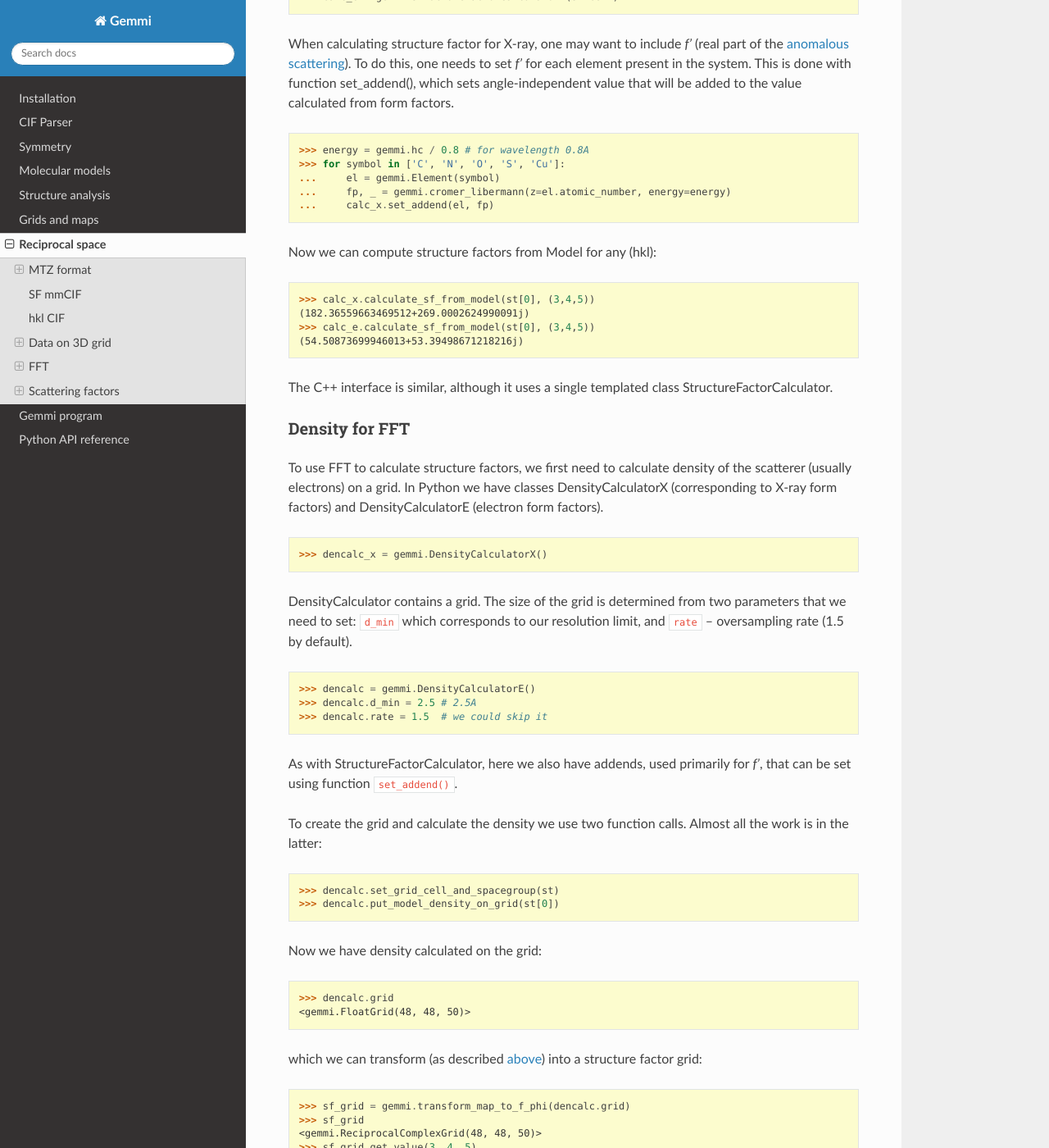
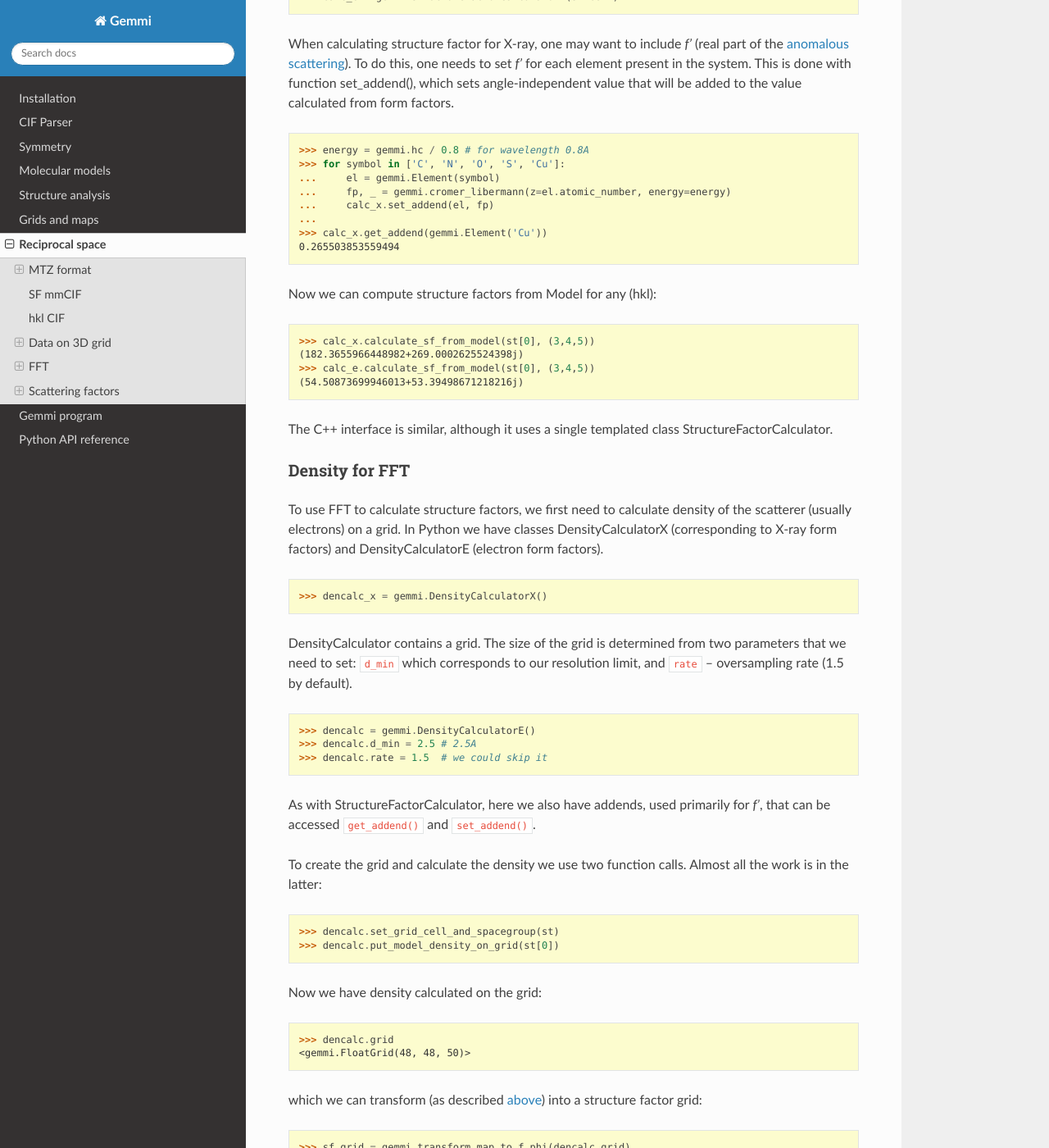
Before and after one commit to project-gemmi/gemmi, a Sphinx documentation site: the page built from docs/hkl.rst, in a window 1280 px wide and 1400 px high, scrolled down 25502 px. Shown: the whole window at 82% size. Built offline with Sphinx 7.4.7 and the Read the Docs theme 2.0.0, drawn with Linux system fonts in a browser that asks for light colours.

Commit message:
unify addends between StructureFactorCalculator and DensityCalculator

```diff
--- a/docs/hkl.rst
+++ b/docs/hkl.rst
@@ -1394,13 +1394,16 @@ that will be added to the value calculated from form factors.
   ...     el = gemmi.Element(symbol)
   ...     fp, _ = gemmi.cromer_libermann(z=el.atomic_number, energy=energy)
   ...     calc_x.set_addend(el, fp)
+  ...
+  >>> calc_x.get_addend(gemmi.Element('Cu'))
+  0.265503853559494
 
 Now we can compute structure factors from Model for any (hkl):
 
 .. doctest::
 
   >>> calc_x.calculate_sf_from_model(st[0], (3,4,5))
-  (182.36559663469512+269.0002624990091j)
+  (182.3655966448982+269.0002625524398j)
   >>> calc_e.calculate_sf_from_model(st[0], (3,4,5))
   (54.50873699946013+53.39498671218216j)
 
@@ -1430,7 +1433,8 @@ our resolution limit, and ``rate`` -- oversampling rate (1.5 by default).
   >>> dencalc.rate = 1.5  # we could skip it
 
 As with StructureFactorCalculator, here we also have addends,
-used primarily for *f'*, that can be set using function ``set_addend()``.
+used primarily for *f'*, that can be accessed ``get_addend()``
+and ``set_addend()``.
 
 To create the grid and calculate the density we use two function calls.
 Almost all the work is in the latter:
```
Also changed, not shown: 4 other files.
